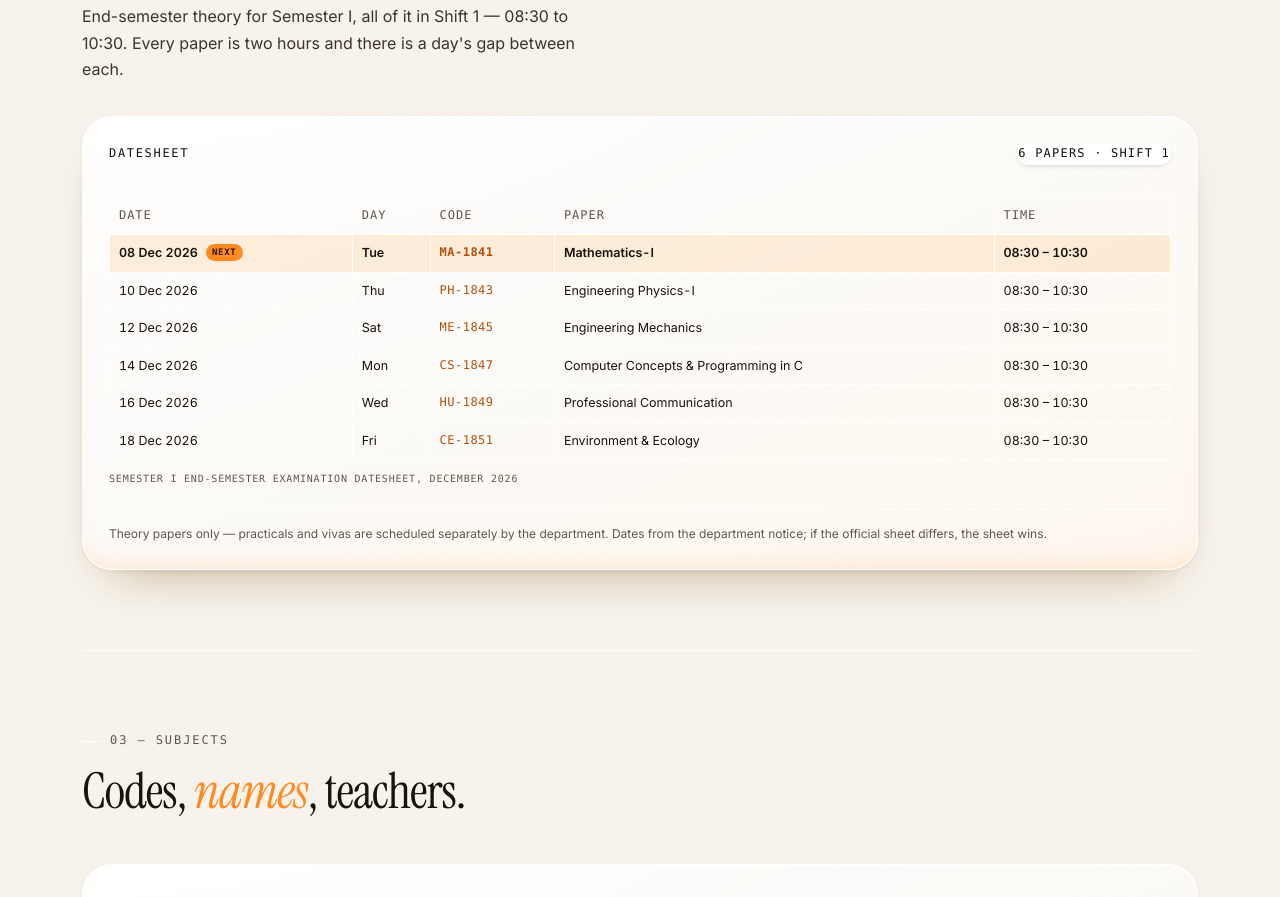
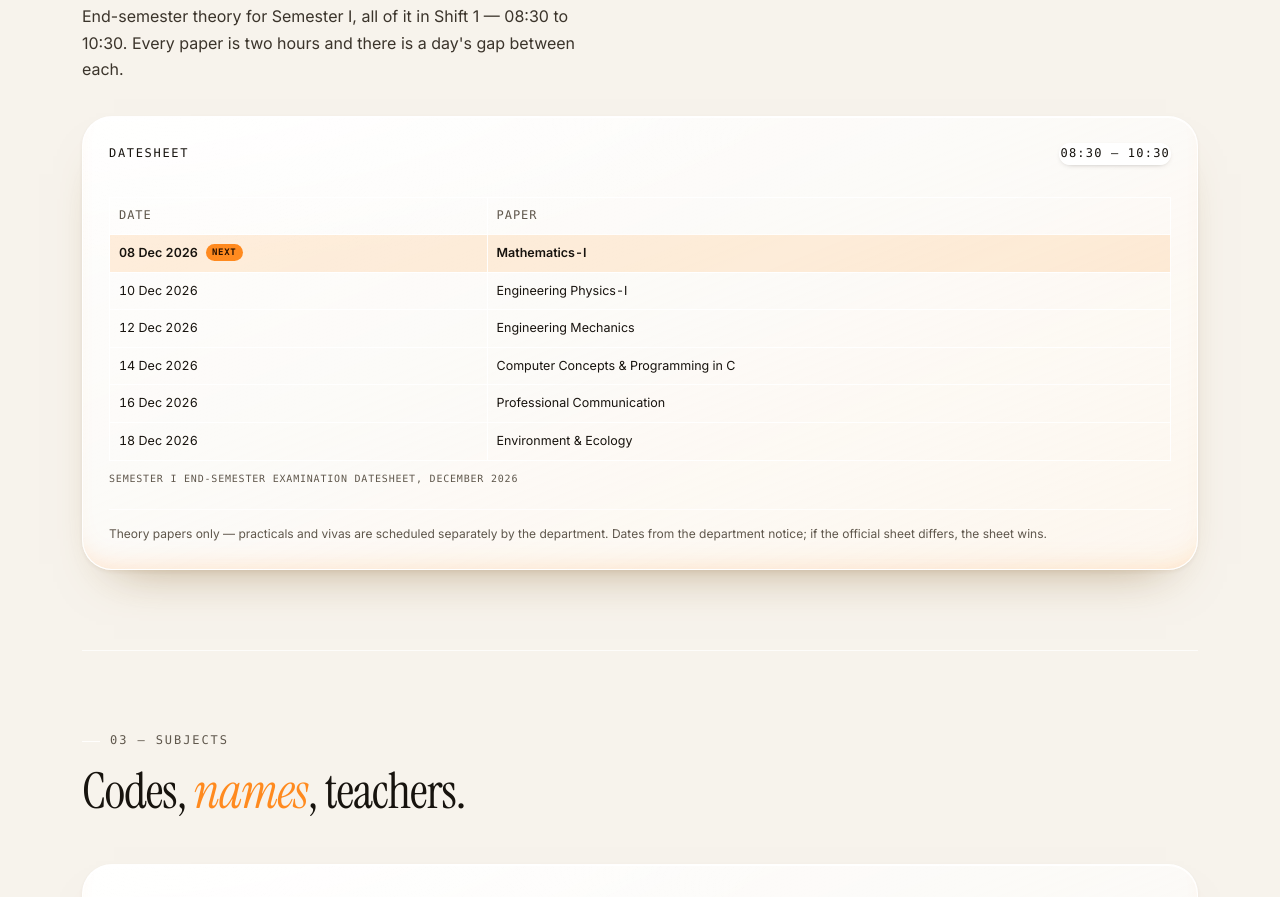
Before and after one commit to KradamDev/bu-cse-2026, a plain HTML site: page info.html in a window 1280 px wide. Shown: the part 1794-2691 px from the top of the page. Drawn offline with Linux system fonts and the light colour scheme.

Commit message:
Datesheet: date and paper only, time in the panel head
Drops the day and code columns and the paper count, leaving a two-column
sheet. The time that was repeated on every row now sits once, where the
count tag was, since every paper runs in the same shift.

```diff
--- a/info.html
+++ b/info.html
@@ -184,7 +184,7 @@
       <div class="panel reveal">
         <div class="panel__head">
           <h3>Datesheet</h3>
-          <span class="panel__note att-hint">6 papers · Shift 1</span>
+          <span class="panel__note att-hint">08:30 – 10:30</span>
         </div>
 
         <div class="table-scroll">
@@ -193,54 +193,33 @@
             <thead>
               <tr>
                 <th scope="col">Date</th>
-                <th scope="col">Day</th>
-                <th scope="col">Code</th>
                 <th scope="col">Paper</th>
-                <th scope="col">Time</th>
               </tr>
             </thead>
             <tbody>
               <tr data-exam-date="2026-12-08">
                 <td>08 Dec 2026</td>
-            <td>Tue</td>
-            <td class="exam-code">MA-1841</td>
                 <td>Mathematics-I</td>
-            <td>08:30 – 10:30</td>
               </tr>
               <tr data-exam-date="2026-12-10">
                 <td>10 Dec 2026</td>
-            <td>Thu</td>
-            <td class="exam-code">PH-1843</td>
                 <td>Engineering Physics-I</td>
-            <td>08:30 – 10:30</td>
               </tr>
               <tr data-exam-date="2026-12-12">
                 <td>12 Dec 2026</td>
-            <td>Sat</td>
-            <td class="exam-code">ME-1845</td>
                 <td>Engineering Mechanics</td>
-            <td>08:30 – 10:30</td>
               </tr>
               <tr data-exam-date="2026-12-14">
                 <td>14 Dec 2026</td>
-            <td>Mon</td>
-            <td class="exam-code">CS-1847</td>
                 <td>Computer Concepts &amp; Programming in C</td>
-            <td>08:30 – 10:30</td>
               </tr>
               <tr data-exam-date="2026-12-16">
                 <td>16 Dec 2026</td>
-            <td>Wed</td>
-            <td class="exam-code">HU-1849</td>
                 <td>Professional Communication</td>
-            <td>08:30 – 10:30</td>
               </tr>
               <tr data-exam-date="2026-12-18">
                 <td>18 Dec 2026</td>
-            <td>Fri</td>
-            <td class="exam-code">CE-1851</td>
                 <td>Environment &amp; Ecology</td>
-            <td>08:30 – 10:30</td>
               </tr>
             </tbody>
           </table>
--- a/style.css
+++ b/style.css
@@ -3530,17 +3530,6 @@ td.is-lab::before { font-weight: 600; }
 .exam-table td:first-child,
 .exam-table th:first-child { white-space: nowrap; font-variant-numeric: tabular-nums; }
 
-.exam-table .exam-code {
-  font-family: var(--mono);
-  font-size: 12px;
-  letter-spacing: 0.04em;
-  color: var(--accent-ink);
-  white-space: nowrap;
-}
-
-.exam-table td:last-child,
-.exam-table th:last-child { white-space: nowrap; }
-
 .exam-table tbody tr.is-next td {
   background-color: rgba(255, 153, 51, 0.16);
   font-weight: 600;
```
Lines whose indentation alone changed are shown as unchanged.
